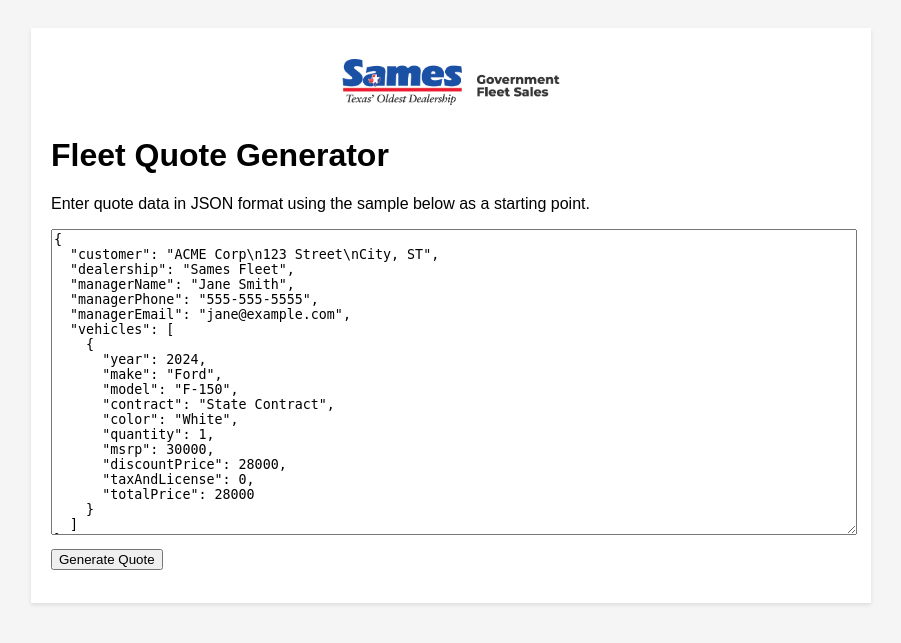
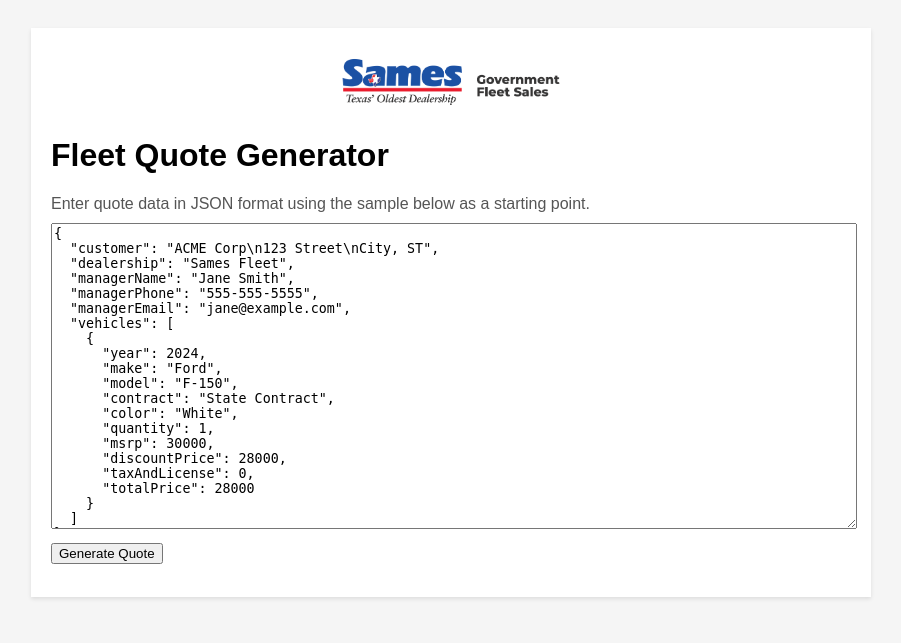
Before and after one commit to copper0077/quote-api, a Flask app: page / in a window 1280 px wide. Shown: the top 643 px of the page, without its empty margins (189-1090 px from the left). Run offline with Flask 3, Linux system fonts and the light colour scheme.

Commit message:
Add help text styling

```diff
--- a/static/styles.css
+++ b/static/styles.css
@@ -38,3 +38,9 @@
 button {
   margin-top: 10px;
 }
+
+/* Subtle helper text used on the form */
+.help-text {
+  color: #555;
+  margin: 10px 0;
+}
```
